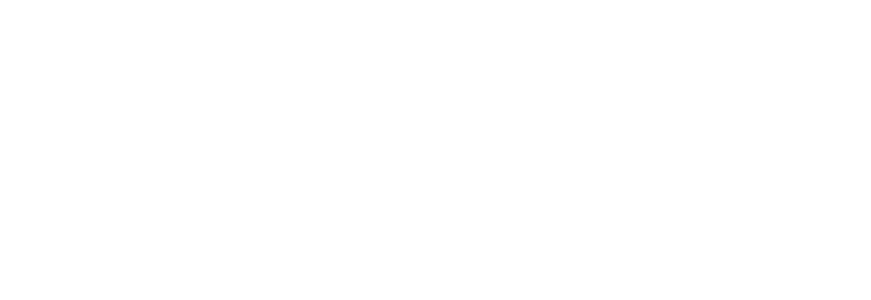
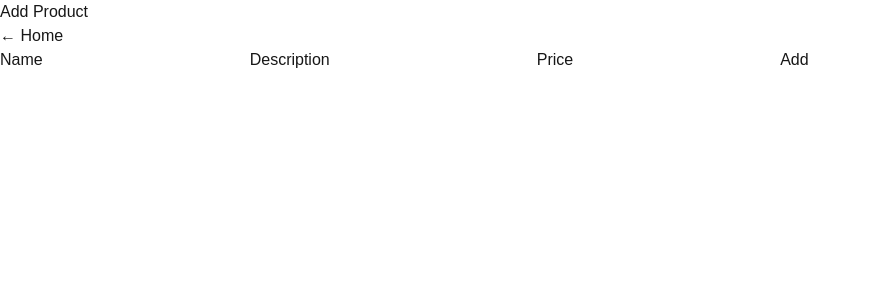
Before and after one commit to AdamKuzniarski/online-shop-recap, a Next.js app in the folder frontend/: page /create in a window 1280 px wide. Shown: the top 300 px of the page, without its empty margins (0-871 px from the left). Built offline with nearby package versions, Linux system fonts and the light colour scheme.

Commit message:
add formÄ

```diff
--- /dev/null
+++ b/frontend/app/components/Form.tsx
@@ -0,0 +1,32 @@
+type ProductsFormData = {
+  name: string;
+  description: string;
+  price: number;
+};
+
+type FormProps = {
+  onSubmit: (data: ProductsFormData) => void;
+};
+
+export default function Form({ onSubmit }: FormProps) {
+  function handleSubmit(event: React.FormEvent<HTMLFormElement>) {
+    event.preventDefault();
+    const formData = new FormData(event.currentTarget);
+    const raw = Object.fromEntries(formData);
+
+    const data = raw as unknown as ProductsFormData;
+    onSubmit(data);
+  }
+
+  return (
+    <form onSubmit={handleSubmit}>
+      <label htmlFor="name">Name</label>
+      <input type="text" required id="name" name="name" />
+      <label htmlFor="description">Description</label>
+      <input type="text" required id="description" name="description" />
+      <label htmlFor="description">Price</label>
+      <input type="text" required id="price" name="price" />
+      <button type="submit">Add</button>
+    </form>
+  );
+}
--- a/frontend/app/create/page.tsx
+++ b/frontend/app/create/page.tsx
@@ -1,3 +1,12 @@
-export default function Create(){
+import Link from "next/link";
+import Form from "../components/Form";
 
+export default function CreateProduct() {
+  return (
+    <>
+      <h2>Add Product</h2>
+      <Link href="/">← Home</Link>
+      <Form />
+    </>
+  );
 }
```
